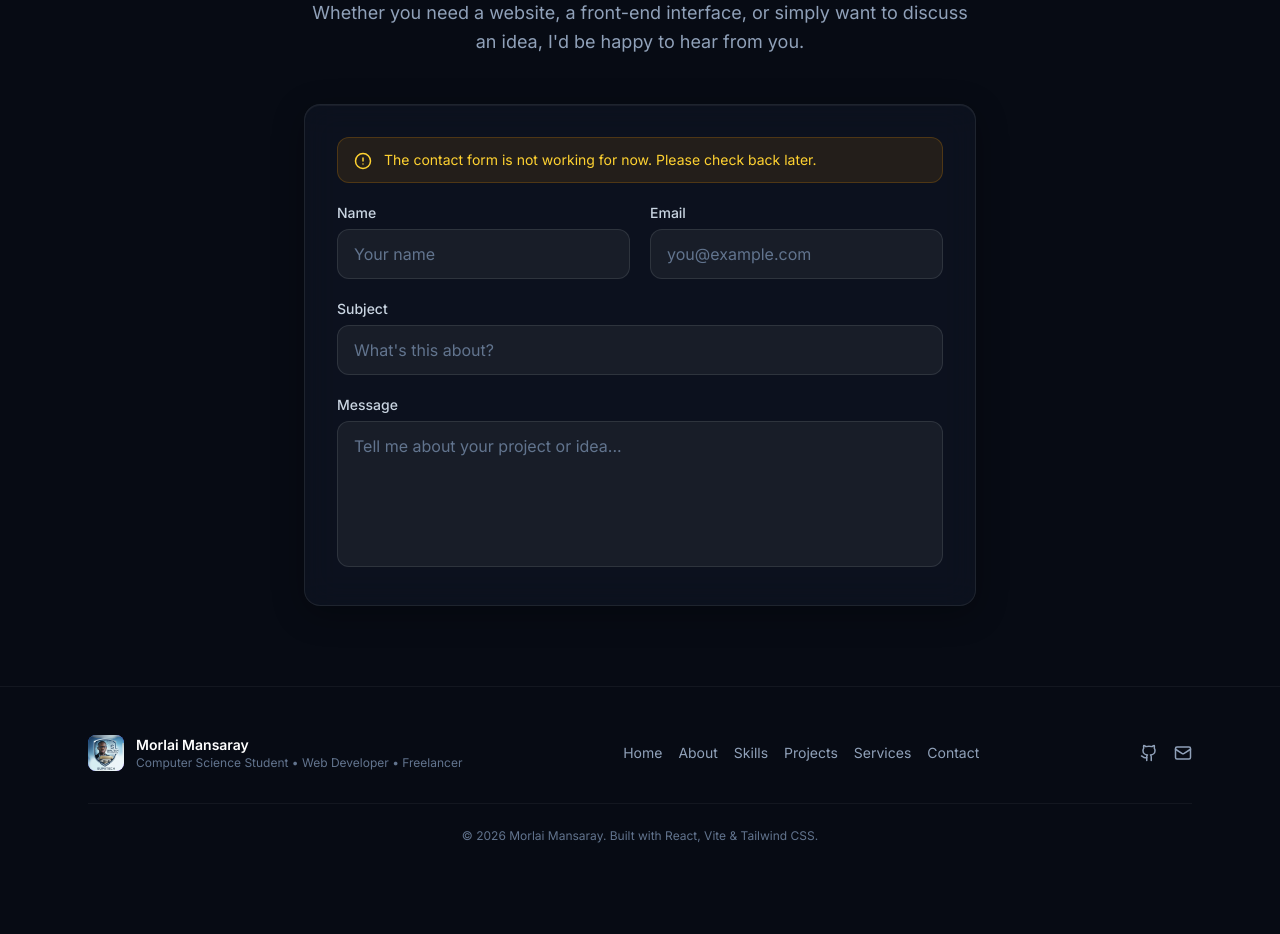
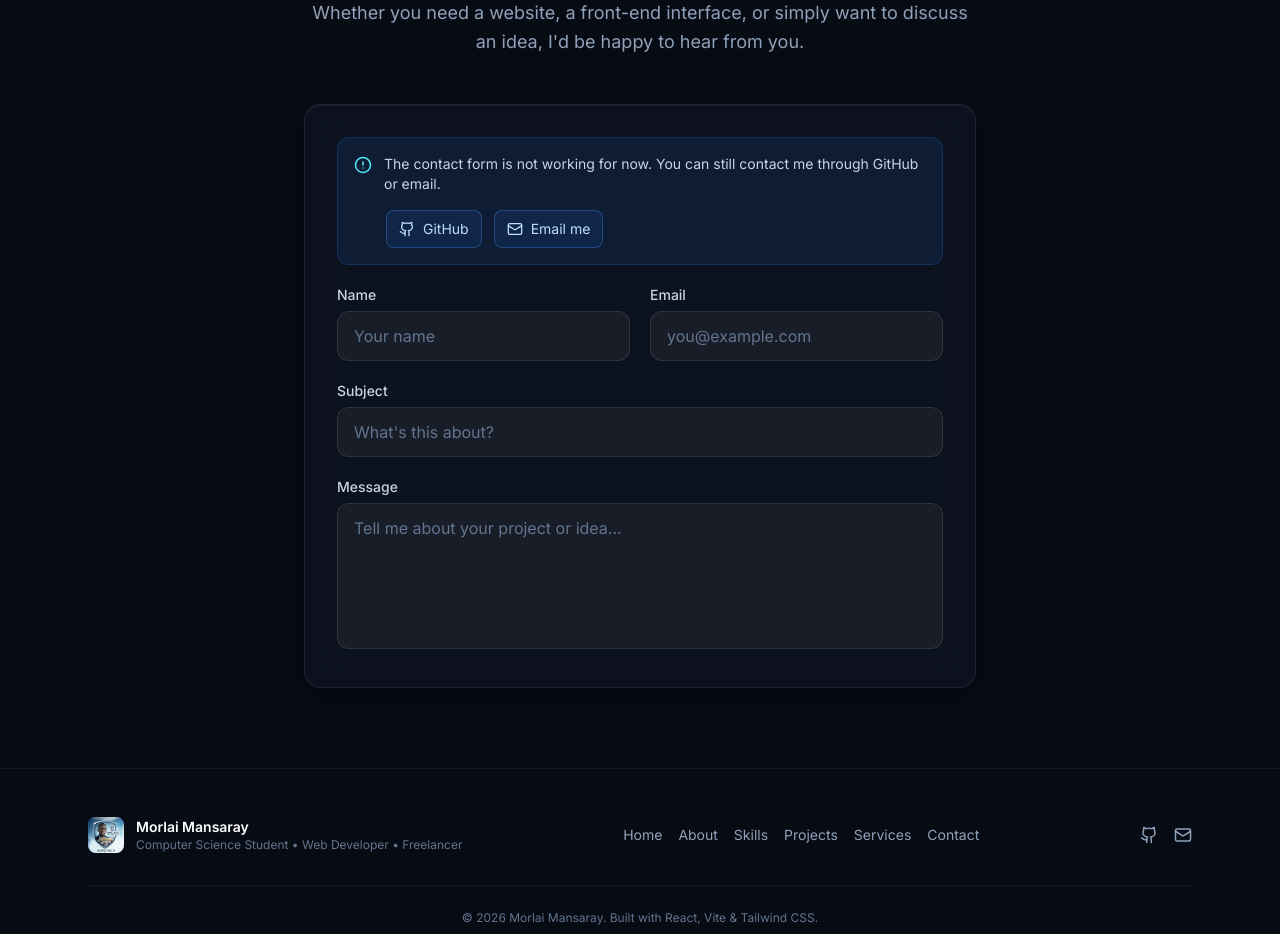
Before and after one commit to medrahmanz-max/Morlai-Portfolio, a React (Vite) app: page / in a window 1280 px wide. Shown: the part 7720-8654 px from the top of the page. Before the commit the page ends 8612 px from the top, so only its background shows below. Built offline with nearby package versions, Linux system fonts and the light colour scheme.

Commit message:
Add GitHub and email contact links

```diff
--- a/src/components/Contact.jsx
+++ b/src/components/Contact.jsx
@@ -1,4 +1,4 @@
-import { AlertCircle } from 'lucide-react';
+import { AlertCircle, Github, Mail } from 'lucide-react';
 import SectionHeading from './SectionHeading';
 
 export default function Contact() {
@@ -12,9 +12,27 @@ export default function Contact() {
 
         <div className="max-w-2xl mx-auto">
           <form className="glass rounded-2xl p-6 sm:p-8 space-y-5" aria-disabled="true">
-            <div className="flex items-start gap-3 text-sm text-amber-300 bg-amber-500/10 border border-amber-500/20 rounded-xl px-4 py-3">
-              <AlertCircle size={18} className="shrink-0 mt-0.5" />
-              <span>The contact form is not working for now. Please check back later.</span>
+            <div className="space-y-4 text-sm text-slate-300 bg-blue-500/10 border border-blue-500/20 rounded-xl px-4 py-4">
+              <div className="flex items-start gap-3">
+                <AlertCircle size={18} className="shrink-0 mt-0.5 text-cyan-300" />
+                <p>The contact form is not working for now. You can still contact me through GitHub or email.</p>
+              </div>
+              <div className="flex flex-wrap gap-3 pl-8">
+                <a
+                  href="https://github.com/MorlaiMansaray"
+                  target="_blank"
+                  rel="noopener noreferrer"
+                  className="inline-flex items-center gap-2 rounded-lg border border-blue-400/30 bg-blue-500/10 px-3 py-2 text-blue-200 transition-colors hover:border-cyan-300/50 hover:bg-cyan-400/10 hover:text-cyan-200"
+                >
+                  <Github size={16} /> GitHub
+                </a>
+                <a
+                  href="mailto:medrahmanz@gmail.com"
+                  className="inline-flex items-center gap-2 rounded-lg border border-blue-400/30 bg-blue-500/10 px-3 py-2 text-blue-200 transition-colors hover:border-cyan-300/50 hover:bg-cyan-400/10 hover:text-cyan-200"
+                >
+                  <Mail size={16} /> Email me
+                </a>
+              </div>
             </div>
 
             <div className="grid sm:grid-cols-2 gap-5">
```
